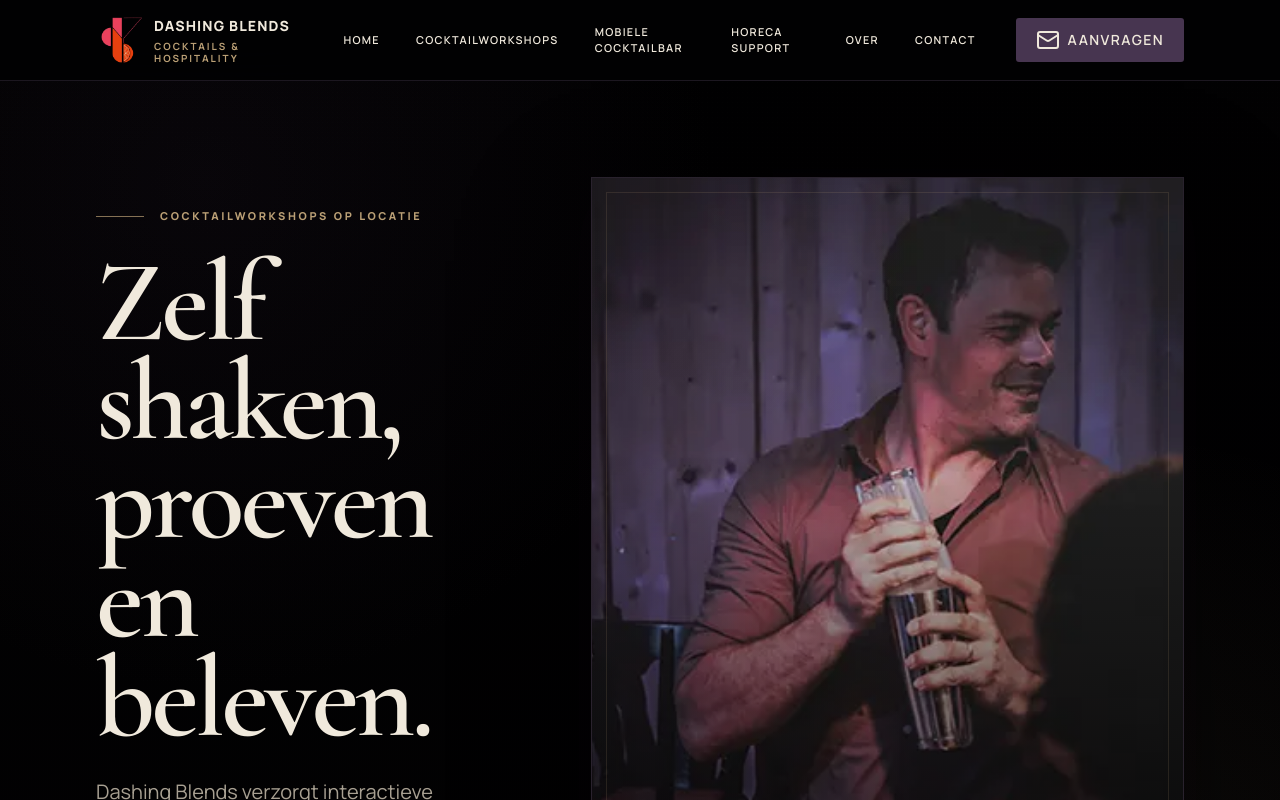
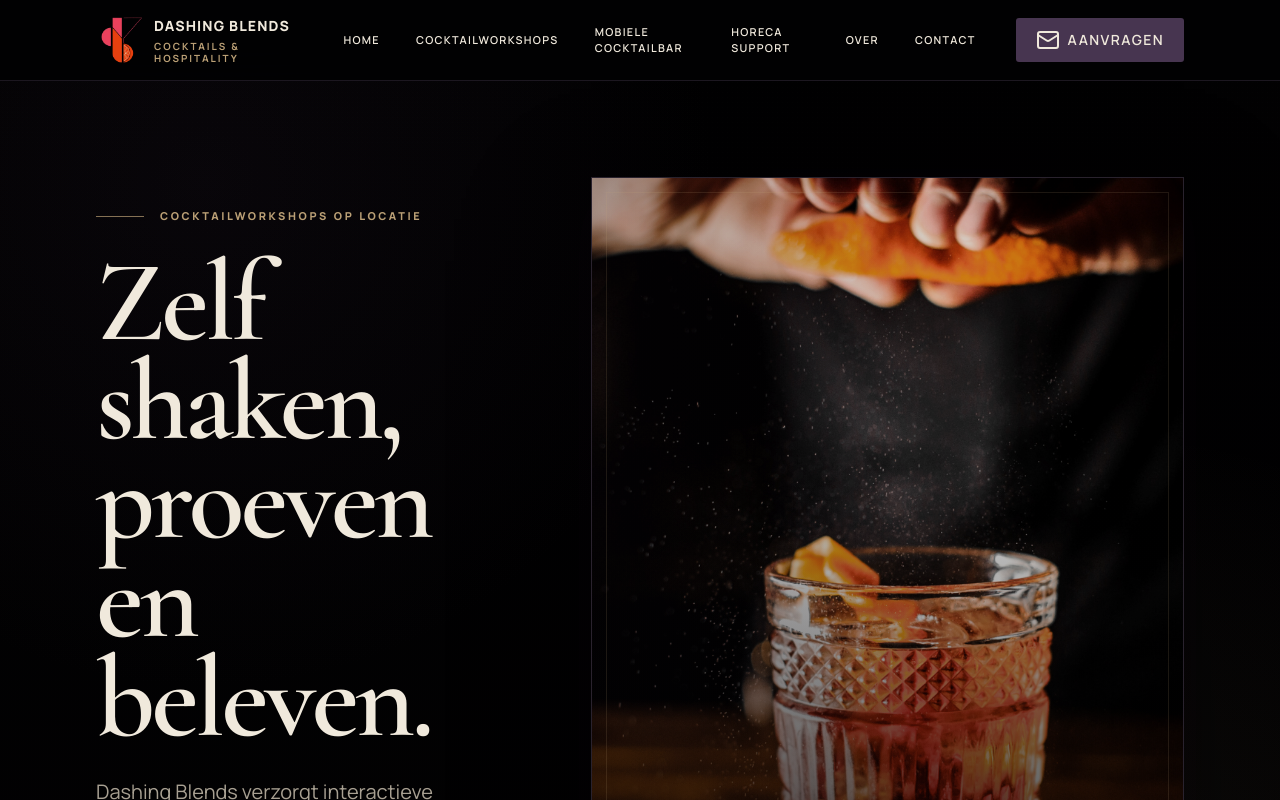
Before and after one commit to VolkerWillems/dashing-blends, a Next.js app: page /cocktailworkshops in a window 1280 px wide. Shown: the top 800 px of the page. Built offline with nearby package versions, Linux system fonts and the light colour scheme.

Commit message:
Use new cocktail workshop hero image

```diff
--- a/app/cocktailworkshops/page.tsx
+++ b/app/cocktailworkshops/page.tsx
@@ -44,9 +44,9 @@ export default function CocktailWorkshopsPage() {
         eyebrow="Cocktailworkshops op locatie"
         title="Zelf shaken, proeven en beleven."
         introduction="Dashing Blends verzorgt interactieve cocktailworkshops voor groepen. Geen lange demonstratie, maar zelf aan de slag met professionele materialen, technieken en begeleiding van Duane."
-        image="/duane-02.webp"
-        imageAlt="Duane begeleidt een cocktailworkshop"
-        imagePosition="object-[50%_22%]"
+        image="/hero/mixing-02.png"
+        imageAlt="Cocktailshaker en glaswerk tijdens een workshop"
+        imagePosition="object-center"
       />
 
       <section className="soft-section border-y border-border/70 py-24 sm:py-32">
```
